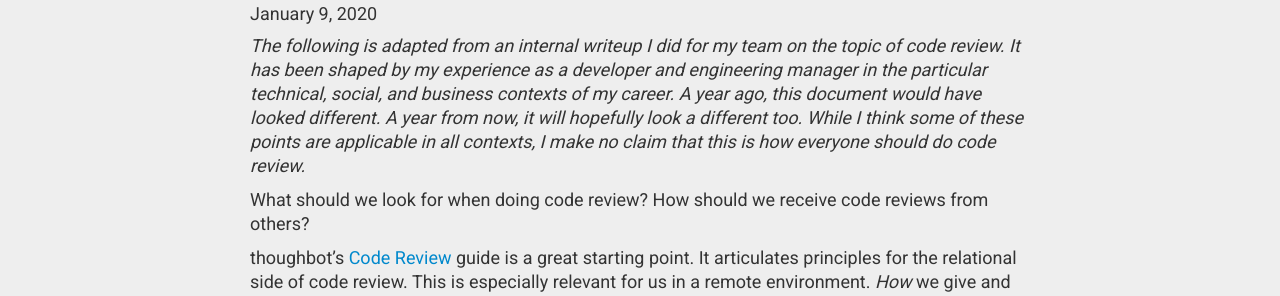
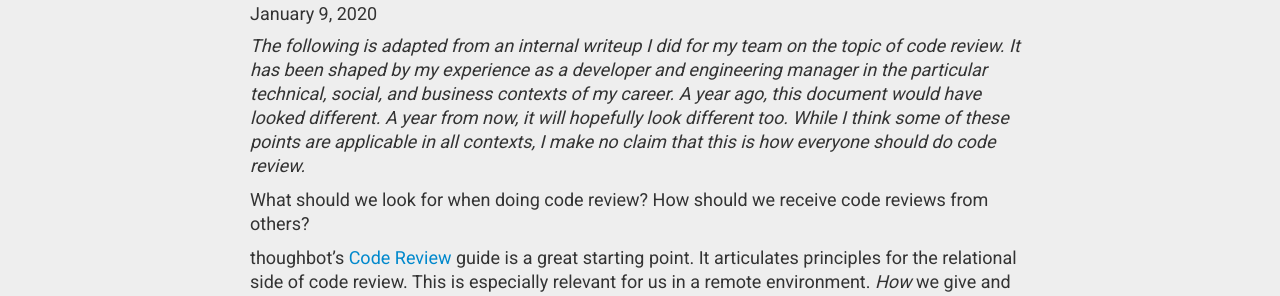
Before and after one commit to speric/speric.github.com, a Jekyll site: the page built from _posts/2020-01-09-questions-i-ask-during-code-review.md, in a window 1280 px wide and 900 px high. Shown: the part 390-686 px from the top of the window. Built offline with Jekyll 4.4.1, drawn with Linux system fonts in a browser that asks for light colours; some web fonts are replaced; comment, search, counter and statistics services are not loaded.

Commit message:
Typo fix

```diff
--- a/_posts/2020-01-09-questions-i-ask-during-code-review.md
+++ b/_posts/2020-01-09-questions-i-ask-during-code-review.md
@@ -8,7 +8,7 @@ description: "What are some questions to ask when doing code review?"
 _The following is adapted from an internal writeup I did for my team on the topic of
 code review. It has been shaped by my experience as a developer and engineering
 manager in the particular technical, social, and business contexts of my career. A year ago,
-this document would have looked different. A year from now, it will hopefully look a
+this document would have looked different. A year from now, it will hopefully look
 different too. While I think some of these points are applicable in all contexts, I
 make no claim that this is how everyone should do code review._
 
```
